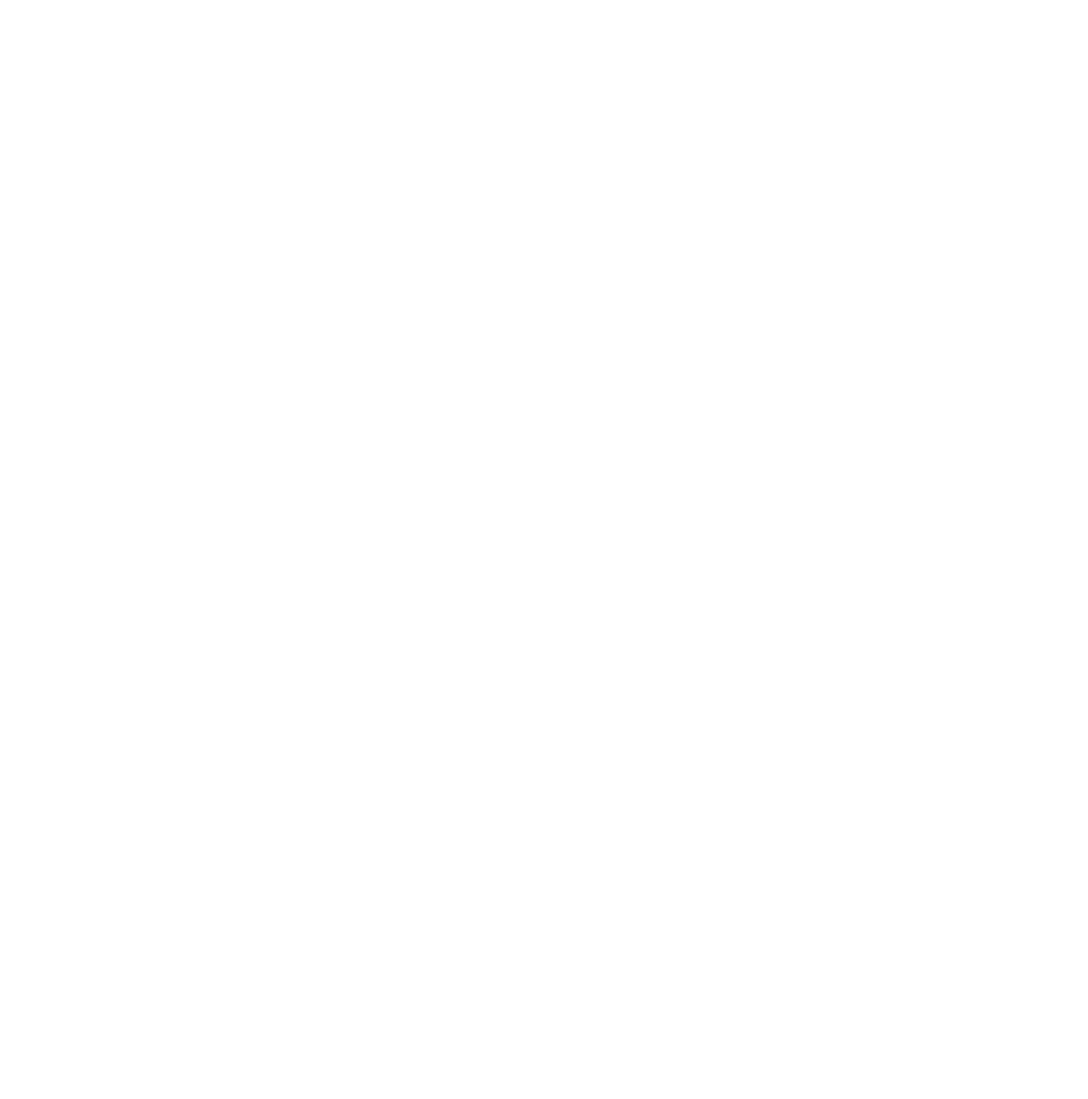
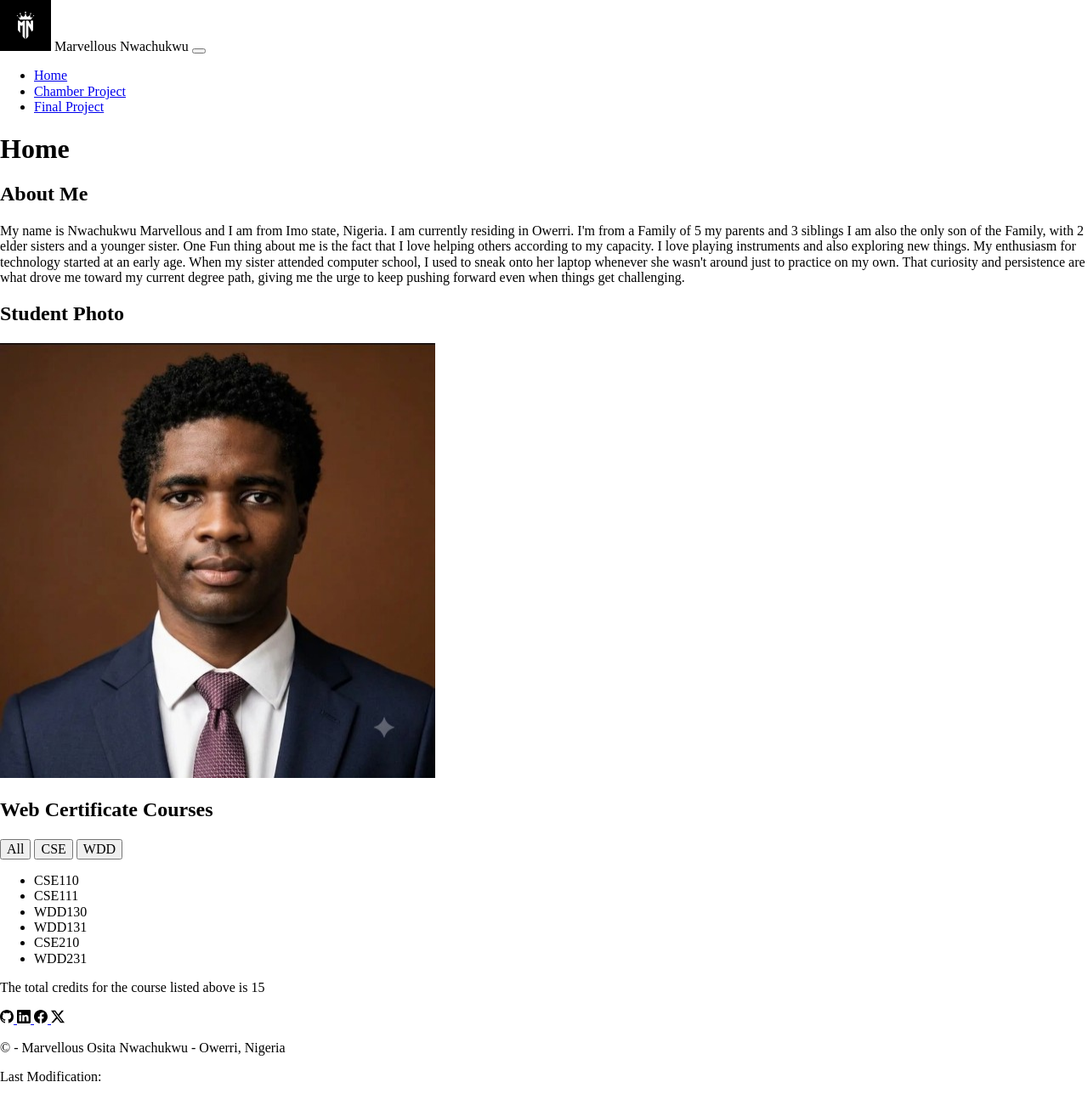
Before and after one commit to MarvisGreat/wdd231, a plain HTML site: page index.html in a window 1280 px wide. Shown: the whole page at 85% size. Before the commit the page ends 800 px from the top, so only its background shows below. Drawn offline with Linux system fonts and the light colour scheme.

Commit message:
html done

```diff
--- a/index.html
+++ b/index.html
@@ -5,11 +5,93 @@
     <meta charset="UTF-8">
     <meta name="viewport" content="width=device-width, initial-scale=1.0">
     <title>Course Homepage</title>
+    <meta name="description" content="This is going to be my course homepaage for the Term 5">
+    <meta name="author" content="Marvellous Nwachukwu">
+
+    <link rel="preconnect" href="https://fonts.googleapis.com">
+    <link rel="preconnect" href="https://fonts.gstatic.com" crossorigin>
+
+    <link href="https://fonts.googleapis.com/css2?family=Roboto&display=swap" rel="stylesheet">
+
+
+    <link rel="stylesheet" href="styles/homepage-small.css">
+    <link rel="stylesheet" href="styles/homepage-large.css">
+    <link rel="stylesheet" href="styles/normalize.css">
+
+    <script src="scrIpts/homepage-course.js" defer></script>
+    <script src="scrIpts/homepage-navigation.js" defer></script>
+    <script src="scrIpts/homepage-date.js" defer></script>
 
 </head>
 
 <body>
+    <header>
+        <img src="images/homepage-logo.svg" alt="homepage logo" width="60" height="60">
+        <span>Marvellous Nwachukwu</span>
+        <button id="ham-btn" class="hambuger"></button>
+        <nav>
+            <ul>
+                <li class="current"><a href="index.html">Home</a></li>
+                <li><a href="#">Chamber Project</a></li>
+                <li><a href="#">Final Project</a></li>
+            </ul>
+        </nav>
+    </header>
 
+    <main>
+        <h1>Home</h1>
+        <section>
+            <h2>About Me</h2>
+            <p>
+                My name is Nwachukwu Marvellous and I am from Imo state, Nigeria. I am currently residing in Owerri.
+                I'm from a Family of 5 my parents and 3 siblings I am also the only son of the Family, with 2 elder sisters
+                and a younger sister. One Fun thing about me is the fact that I love helping others according to my capacity.
+                I love playing instruments and also exploring new things. My enthusiasm for technology started at an early age.
+                When my sister attended computer school, I used to sneak onto her laptop whenever she wasn't around just to
+                practice on my own. That curiosity and persistence are what drove me toward my current degree path, giving me
+                the urge to keep pushing forward even when things get challenging.
+            </p>
+        </section>
+            <h2>Student Photo</h2>
+            <img src="images/marvis-profile.jpg" alt="profile photo" width="512" height="512">
+        <section>
+            <h2>Web Certificate Courses</h2>
+            <div id="filter" class="filter-button">
+                <button type="button">All</button>
+                <button type="button">CSE</button>
+                <button type="button">WDD</button>
+            </div>
+
+            <ul class="courses">
+                <li>CSE110</li>
+                <li>CSE111</li>
+                <li>WDD130</li>
+                <li>WDD131</li>
+                <li>CSE210</li>
+                <li>WDD231</li>
+            </ul>
+                <p>The total credits for the course listed above is <span id="total-credits">15</span></p>
+        </section>
+    </main>
+
+    <footer>
+        <div class="logo">
+            <a href="https://github.com/MarvisGreat" target="_blank" rel="noopener">
+                <img src="../images/github.svg" alt="github image" width="16" height="16">
+            </a>
+            <a href="https://www.linkedin.com/in/marvisgreat-profile" target="_blank" rel="noopener">
+                <img src="../images/linkedin.svg" alt="linkedln image" width="16" height="16">
+            </a>
+            <a href="https://www.facebook.com/share/1AkUseoeu4/" target="_blank" rel="noopener">
+                <img src="../images/facebook.svg" alt="facebook image" width="16" height="16">
+            </a>
+            <a href="https://x.com/Lapez_fundhz" target="_blank" rel="noopener">
+                <img src="../images/twitter-x.svg" alt="X formerly twitter image" width="16" height="16">
+            </a>
+        </div>
+        <p>&copy;<span id="currentyear"></span> - Marvellous Osita Nwachukwu - Owerri, Nigeria</p>
+        <p>Last Modification: <span id="lastModified"></span></p>
+    </footer>
 </body>
 
 </html>
```
Also changed, not shown: chamber-project.html (added), final-project.html (added), images/Creative colorful letters Nm n m logo with leading….jpg (deleted), images/homepage-logo.svg (added), images/marvis-profile.jpg (added).
